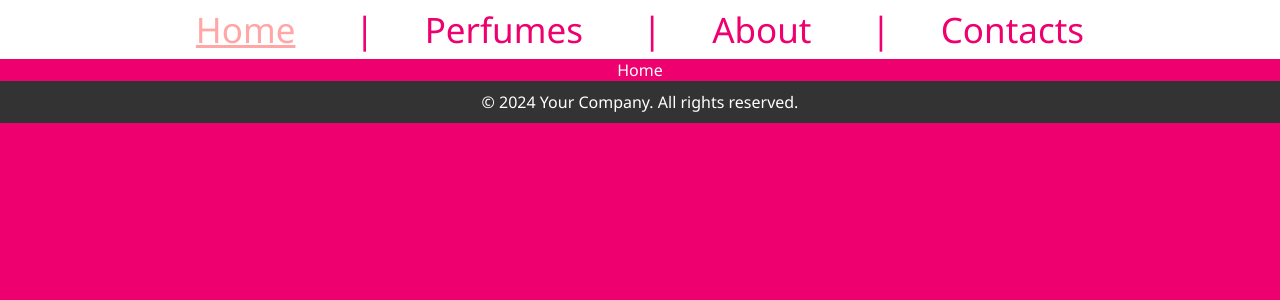
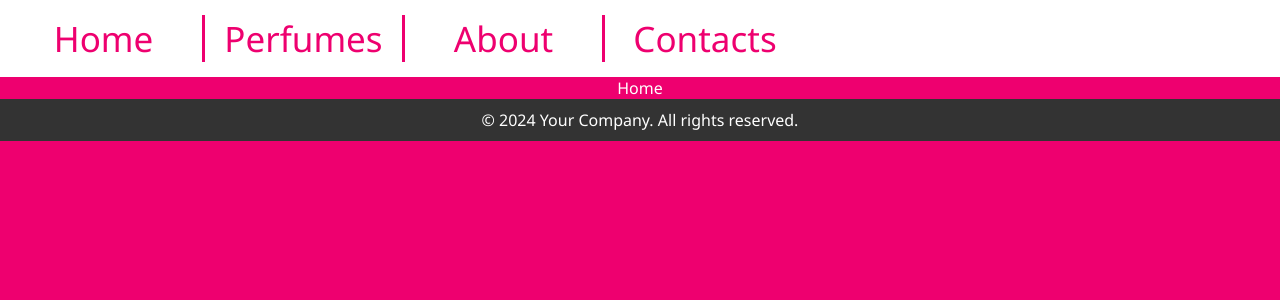
Before and after one commit to OlegParamey/PerfumeShop, a React (Create React App) app in the folder frontend/: page / in a window 1280 px wide. Shown: the top 300 px of the page. Built offline with nearby package versions, Linux system fonts and the light colour scheme; no server answers.

Commit message:
reworked Menu component, some style changes for PerfumeCard and App

```diff
--- a/frontend/src/App.css
+++ b/frontend/src/App.css
@@ -24,11 +24,6 @@ footer {
     width: 100%;
 }
 
-a {
-    color: #ee006f;
-    font-size: 35px;
-}
-
 nav {
     font-size: 36px;
     color: #ee006f;
@@ -36,23 +31,42 @@ nav {
     padding: 5px;
 }
 
-nav a {
-    width: 100px;
-    margin: 50px;
+nav > div {
+    display: grid;
+    grid-template-columns: repeat(7, 200px);
+    align-items: center;
+    justify-items: center;
+}
+
+div.navLinks > a {
+    color: #ee006f;
+    font-size: 35px;
+    margin: 10px 0px;
+    border-right: 3px solid #ee006f;
+    display: inline-block;
+    box-sizing: border-box;
+    width: 200px;
     text-decoration: none;
 }
 
+.navLinks > a:last-child {
+    border: none;
+}
+
 button {
+    height: 65px;
     padding: 15px;
+    margin: 20px;
     font-size: 30px;
     border-radius: 8px;
-    border: 0;
-    margin: 20px;
+
+    background-color: white;
     cursor: pointer;
 }
 
 button:active {
-    background-color: rgb(201, 201, 201);
+    background-color: rgb(0, 0, 0);
+    color: white;
     transform: translateY(1.2px);
 }
 
--- a/frontend/src/components/Menu.jsx
+++ b/frontend/src/components/Menu.jsx
@@ -3,34 +3,42 @@ import { NavLink } from 'react-router-dom'
 function Menu() {
     return (
         <nav>
+            <div className="navLinks">
                 <NavLink
-                className={({ isActive }) => (isActive ? 'activeLink' : 'link')}
+                    className={({ isActive }) =>
+                        isActive ? 'activeLink' : 'link'
+                    }
                     to="."
                     end
                 >
                     Home
-            </NavLink>{' '}
-            |
+                </NavLink>
+
                 <NavLink
                     to="perfumes"
-                className={({ isActive }) => (isActive ? 'activeLink' : 'link')}
+                    className={({ isActive }) =>
+                        isActive ? 'activeLink' : 'link'
+                    }
                 >
                     Perfumes
-            </NavLink>{' '}
-            |
+                </NavLink>
                 <NavLink
-                className={({ isActive }) => (isActive ? 'activeLink' : 'link')}
+                    className={({ isActive }) =>
+                        isActive ? 'activeLink' : 'link'
+                    }
                     to="about"
                 >
                     About
-            </NavLink>{' '}
-            |
+                </NavLink>
                 <NavLink
-                className={({ isActive }) => (isActive ? 'activeLink' : 'link')}
+                    className={({ isActive }) =>
+                        isActive ? 'activeLink' : 'link'
+                    }
                     to="contacts"
                 >
                     Contacts
                 </NavLink>
+            </div>
         </nav>
     )
 }
--- a/frontend/src/components/PerfumeCatalog/PerfumeCard.jsx
+++ b/frontend/src/components/PerfumeCatalog/PerfumeCard.jsx
@@ -3,7 +3,7 @@ import ButtonAddToCart from '../Button/ButtonAddToCart'
 
 function PerfumeCard({ perfume, className }) {
     const navigate = useNavigate()
-
+    //className = perfumesBlock
     return (
         <div className={className}>
             <div onClick={() => navigate(`./${perfume.id}`)}>
--- a/frontend/src/components/PerfumeCatalog/Perfumes.module.css
+++ b/frontend/src/components/PerfumeCatalog/Perfumes.module.css
@@ -40,7 +40,10 @@
 }
 
 .perfumesBlock {
-    position: relative;
+    display: grid;
+    align-content: space-between;
+    align-items: center;
+    justify-items: center;
     box-sizing: border-box;
     padding: 10px;
     margin: 10px;
```
Lines whose indentation alone changed are shown as unchanged.
